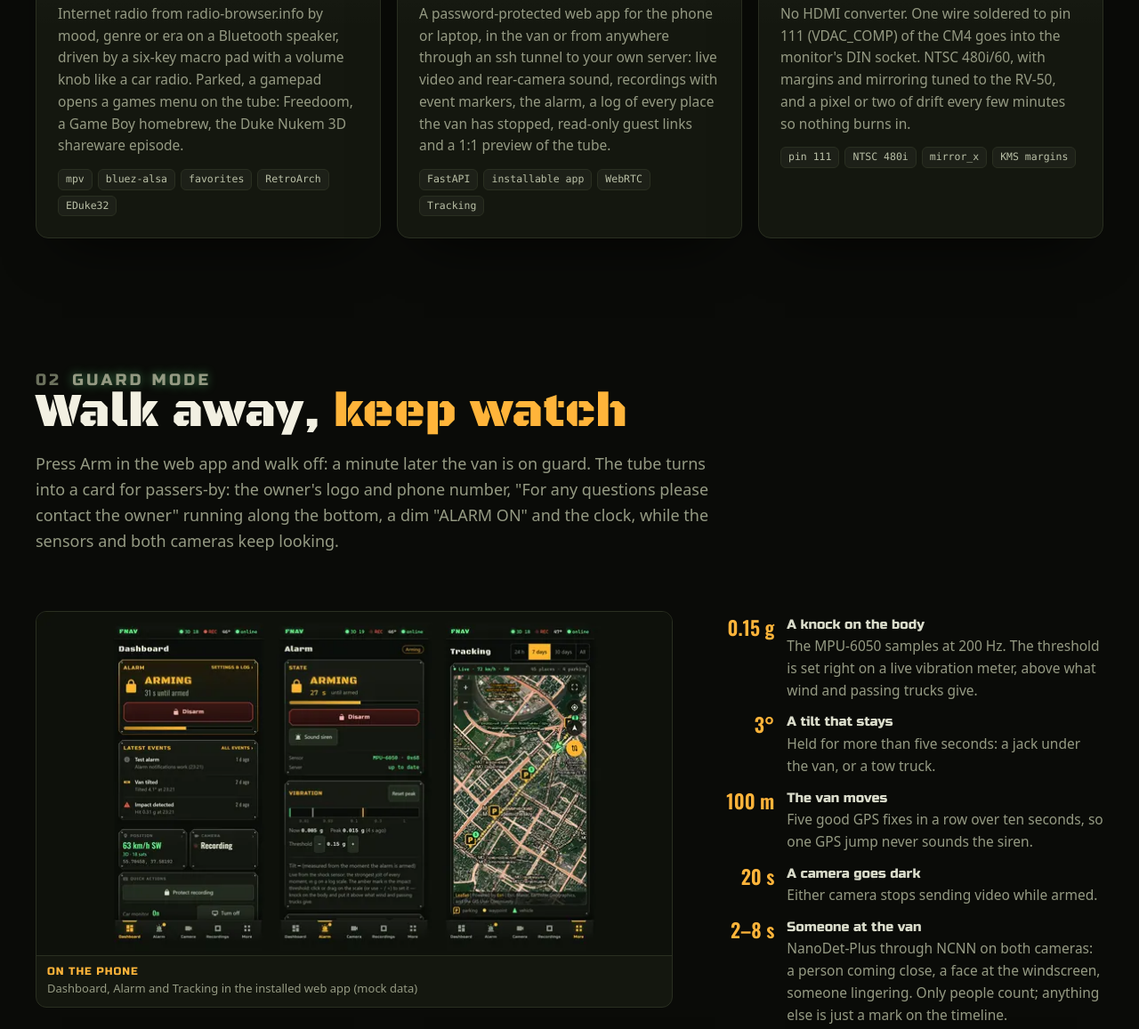
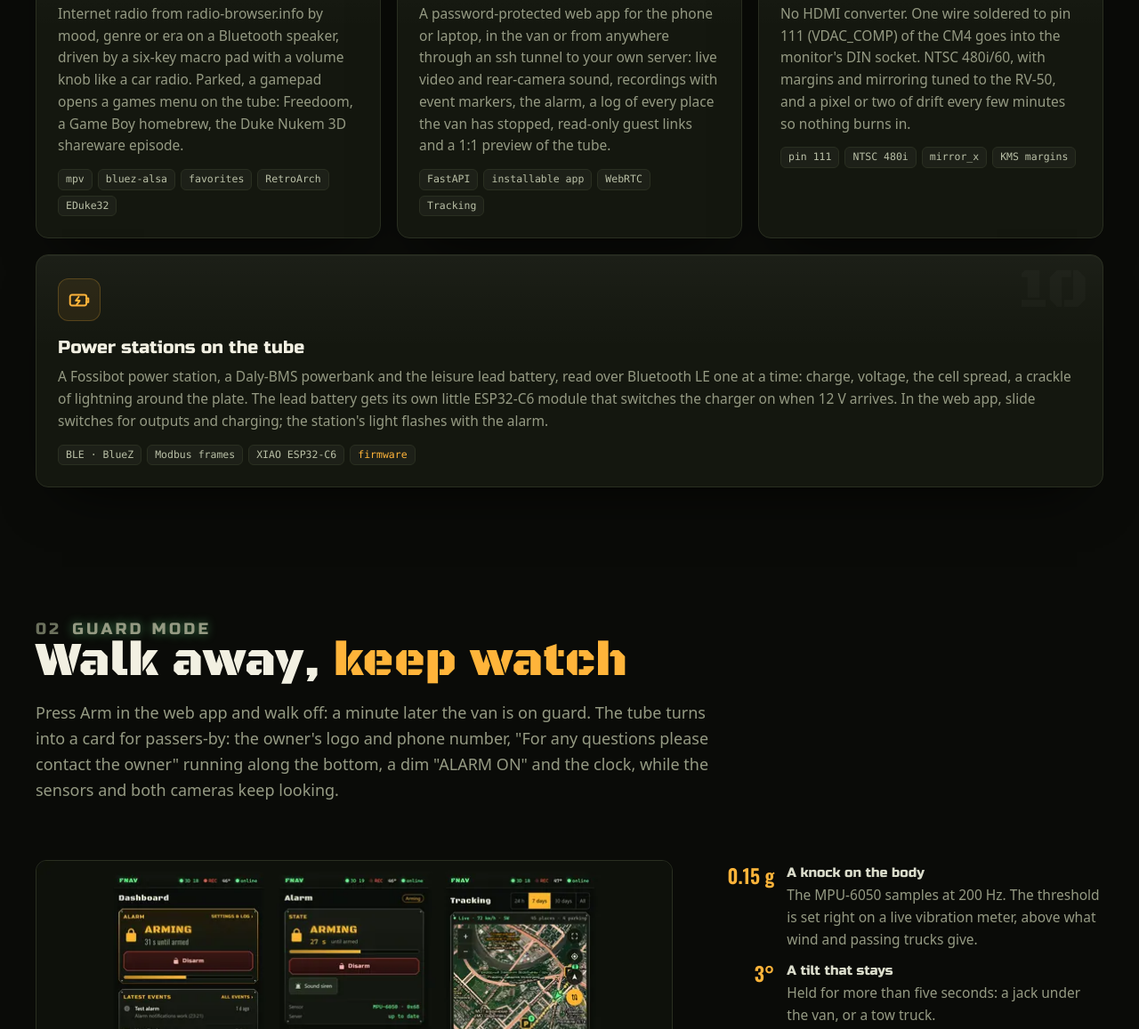
Before and after one commit to ceoptrsltd/fallout.nav, a plain HTML site: page site/index.html in a window 1280 px wide. Shown: the part 2893-4050 px from the top of the page at 89% size. Drawn offline with Linux system fonts and the light colour scheme.

Commit message:
Docs: power stations and the FNAV-LEAD firmware (README, project page, firmware README)
The README and the project page describe the power stations over Bluetooth LE and
the lead-battery module; firmware/lead-battery gets an English README (wiring,
behaviour, BLE protocol, build and flash). power.md: the charger mode commands,
the lightning around the plate.

Co-Authored-By: Claude Opus 5.5 <noreply@anthropic.com>

```diff
--- a/site/css/site.css
+++ b/site/css/site.css
@@ -301,6 +301,7 @@ section { position: relative; }
 
 /* ───────────────────────── features ───────────────────────── */
 .cards { display: grid; grid-template-columns: repeat(3, minmax(0, 1fr)); gap: 18px; }
+.cards > .card:last-child:nth-child(3n+1) { grid-column: 1 / -1; } /* a lone last card spans the row */
 .card { padding: 26px 24px 24px; transition: transform 0.35s, border-color 0.35s, box-shadow 0.35s; overflow: hidden; }
 .card:hover { transform: translateY(-4px); border-color: #4a4128; box-shadow: 0 30px 60px -30px rgba(0, 0, 0, 0.9), 0 0 0 1px rgba(255, 180, 58, 0.08); }
 .card .ico { width: 48px; height: 48px; display: grid; place-items: center; border-radius: 12px; margin-bottom: 18px; color: var(--amber); background: rgba(255, 180, 58, 0.08); border: 1px solid rgba(255, 180, 58, 0.22); }
@@ -478,6 +479,7 @@ footer ul { list-style: none; margin: 0; padding: 0; }
   .hero-monitor { max-width: 860px; margin-inline: auto; width: 100%; }
   .console-grid { grid-template-columns: 1fr; }
   .cards { grid-template-columns: repeat(2, minmax(0, 1fr)); }
+  .cards > .card:last-child:nth-child(3n+1) { grid-column: auto; }
   .van-grid, .agents-grid, .hw-grid { grid-template-columns: 1fr; }
   footer .wrap { grid-template-columns: 1fr 1fr; }
   footer .wrap > :first-child { grid-column: 1 / -1; }
--- a/site/index.html
+++ b/site/index.html
@@ -225,7 +225,7 @@
   <div class="wrap">
     <div class="sec-head reveal">
       <p class="kicker"><i>01</i> What it does</p>
-      <h2>One small box, <em>nine jobs</em></h2>
+      <h2>One small box, <em>ten jobs</em></h2>
       <p>A Raspberry Pi Compute Module 4 behind the dashboard of a camper van records the road ahead and behind, knows where it is and which way it points, guards the van while you're away, and draws all of it on a tube older than most smartphones.</p>
     </div>
     <div class="cards">
@@ -282,6 +282,12 @@
         <h3>Composite, straight to the tube</h3>
         <p>No HDMI converter. One wire soldered to pin 111 (VDAC_COMP) of the CM4 goes into the monitor's DIN socket. NTSC 480i/60, with margins and mirroring tuned to the RV‑50, and a pixel or two of drift every few minutes so nothing burns in.</p>
         <ul><li>pin 111</li><li>NTSC 480i</li><li>mirror_x</li><li>KMS margins</li></ul>
+      </article>
+      <article class="card plate reveal" data-n="10">
+        <div class="ico"><svg viewBox="0 0 24 24" fill="none" stroke="currentColor" stroke-width="1.8" stroke-linecap="round" stroke-linejoin="round" aria-hidden="true"><rect x="2.5" y="7" width="17" height="11" rx="2"/><path d="M19.5 10.5h2v4h-2"/><path d="m11.5 9-3 4h4l-3 4"/></svg></div>
+        <h3>Power stations on the tube</h3>
+        <p>A Fossibot power station, a Daly‑BMS powerbank and the leisure lead battery, read over Bluetooth LE one at a time: charge, voltage, the cell spread, a crackle of lightning around the plate. The lead battery gets its own little ESP32‑C6 module that switches the charger on when 12 V arrives. In the web app, slide switches for outputs and charging; the station's light flashes with the alarm.</p>
+        <ul><li>BLE · BlueZ</li><li>Modbus frames</li><li>XIAO ESP32‑C6</li><li><a href="https://github.com/ceoptrsltd/fallout.nav/tree/master/firmware/lead-battery">firmware</a></li></ul>
       </article>
     </div>
   </div>
@@ -395,6 +401,7 @@
           <tr><th>Hazard lights</th><td><b>RC relay switch</b>Wired across the van's hazard button, driven by 50 Hz servo pulses from the Pi's hardware PWM</td></tr>
           <tr><th>Controls</th><td><b>6‑key USB macro pad with a knob, gamepad</b>Radio, map/camera, front/rear, protect; the knob is the volume. A PS4‑style pad for the games</td></tr>
           <tr><th>Sound</th><td><b>Any Bluetooth speaker</b>The CM4's own Bluetooth, A2DP through bluez‑alsa: the radio and the alarm siren</td></tr>
+          <tr><th>Power stations</th><td><b>Fossibot F3600 Pro · Daly‑BMS powerbank · 12 V lead battery</b>Read and switched over Bluetooth LE; the lead battery through a Seeed XIAO ESP32‑C6 with two 100k/20k dividers and an RC relay for the charger (<a href="https://github.com/ceoptrsltd/fallout.nav/tree/master/firmware/lead-battery">firmware</a>)</td></tr>
           <tr><th>Display</th><td><b>WAECO Mobitronic RV‑50 (2001)</b>5″ black‑and‑white CRT reversing monitor, two camera inputs on DIN plugs</td></tr>
           <tr><th>Power</th><td><b>DC‑DC 12 → 5 V, 3 A</b>One shared ground for the Pi and the monitor</td></tr>
           <tr><th>Software</th><td><b>Python · FastAPI · Picamera2 · PyAV · MediaMTX · NCNN</b>cage + Chromium kiosk, gpsd + chrony, mpv + bluez‑alsa, RetroArch, vanilla JS on Canvas</td></tr>
```
Also changed, not shown: 3 other files.
